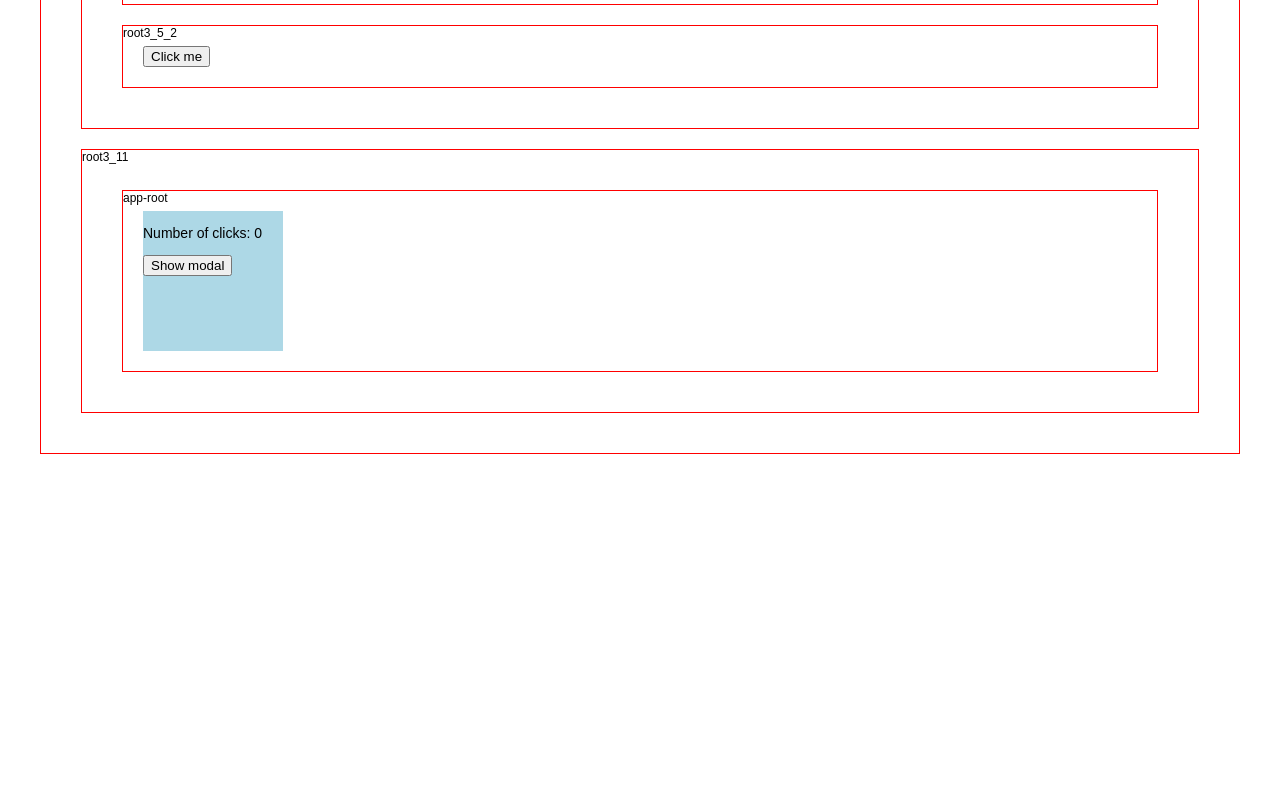
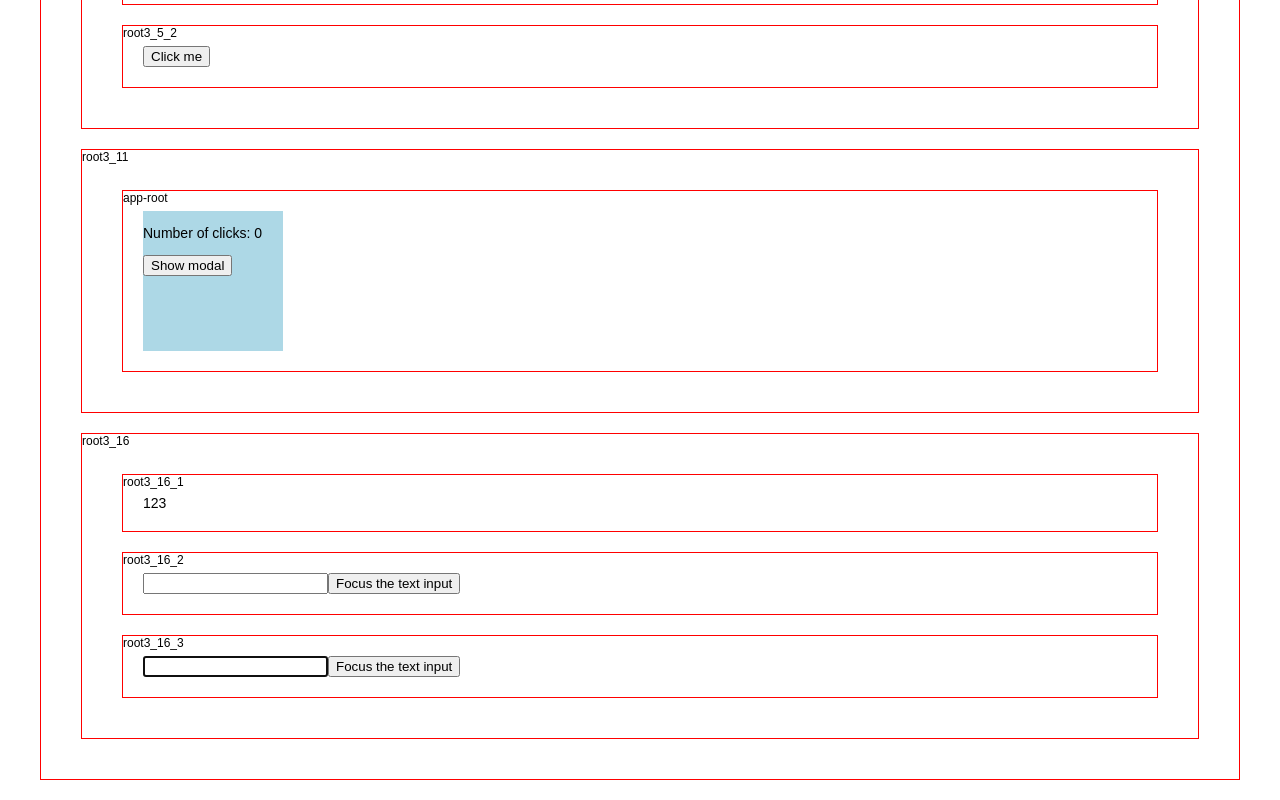
Before and after one commit to YisenFE/react-typescript-start, a React app: page / in a window 1280 px wide. Shown: the part 4456-5256 px from the top of the page. Before the commit the page ends 4930 px from the top, so only its background shows below. Built offline with nearby package versions, Linux system fonts and the light colour scheme.

Commit message:
高级指引：Ref

```diff
--- a/public/index.html
+++ b/public/index.html
@@ -95,6 +95,13 @@
                     <div id="modal-root"></div>
                 </div>
             </div>
+
+            <div id="root3_16" class="wrap">
+                <span class="chapter-tip">root3_16</span>
+                <div id="root3_16_1" class="wrap"></div>
+                <div id="root3_16_2" class="wrap"></div>
+                <div id="root3_16_3" class="wrap"></div>
+            </div>
         </div>
 
         <noscript> You need to enable JavaScript to run this app. </noscript>
--- /dev/null
+++ b/src/03.advanced-guides/16.Refs.tsx
@@ -0,0 +1,78 @@
+/**
+ * @file Refs 提供了一种方式，允许我们访问 DOM 节点或在 render 方法中创建的 React 元素。
+ */
+
+import React, { useEffect, useRef } from 'react';
+import { rootRender } from '../common/rootRender';
+import './css/11.Portals.scss';
+
+/** 用法 */
+function __usage() {
+    const myRef = React.createRef<HTMLDivElement>();
+    function MyComponent() {
+        console.log('myRef', myRef);
+        useEffect(() => {
+            console.log('myRef', myRef);
+        }, []);
+        return <div ref={myRef}>123</div>;
+    }
+    function App() {
+        return <MyComponent />;
+    }
+    rootRender(document.querySelector('#root3_16_1') || document.body, <App />);
+}
+__usage();
+
+/** 为 DOM 元素添加 ref */
+function __adding_a_ref_to_a_dom_element() {
+    const textInputRef = React.createRef<HTMLInputElement>();
+    function CustomTextInput() {
+        return (
+            <div>
+                <input type="text" ref={textInputRef} />
+                <input
+                    type="button"
+                    value="Focus the text input"
+                    onClick={() => {
+                        textInputRef.current?.focus();
+                    }}
+                />
+            </div>
+        );
+    }
+    rootRender(document.querySelector('#root3_16_2') || document.body, <CustomTextInput />);
+}
+__adding_a_ref_to_a_dom_element();
+
+/** 为 class 组件添加 Ref */
+function __adding_a_ref_to_a_class_component() {
+    class CustomTextInput extends React.Component {
+        textInput: HTMLInputElement | null = null;
+        isFocus = false;
+        setTextInputRef = (element: HTMLInputElement) => {
+            this.textInput = element;
+        };
+        focusTextInput = () => {
+            const { textInput, isFocus } = this;
+            isFocus ? textInput?.blur() : textInput?.focus();
+            this.isFocus = !isFocus;
+        };
+        render() {
+            return (
+                <div>
+                    <input type="text" ref={this.setTextInputRef} />
+                    <input type="button" value="Focus the text input" onClick={this.focusTextInput} />
+                </div>
+            );
+        }
+    }
+    function AutoFocusTextInput() {
+        const textInputRef = useRef<CustomTextInput>(null);
+        useEffect(() => {
+            textInputRef.current?.focusTextInput();
+        }, []);
+        return <CustomTextInput ref={textInputRef} />;
+    }
+    rootRender(document.querySelector('#root3_16_3') || document.body, <AutoFocusTextInput />);
+}
+__adding_a_ref_to_a_class_component();
--- a/src/03.advanced-guides/index.tsx
+++ b/src/03.advanced-guides/index.tsx
@@ -2,3 +2,4 @@ import './3.Context';
 import './4.ErrorBoundaries';
 import './5.ForwardingRefs';
 import './11.Portals';
+import './16.Refs';
```
